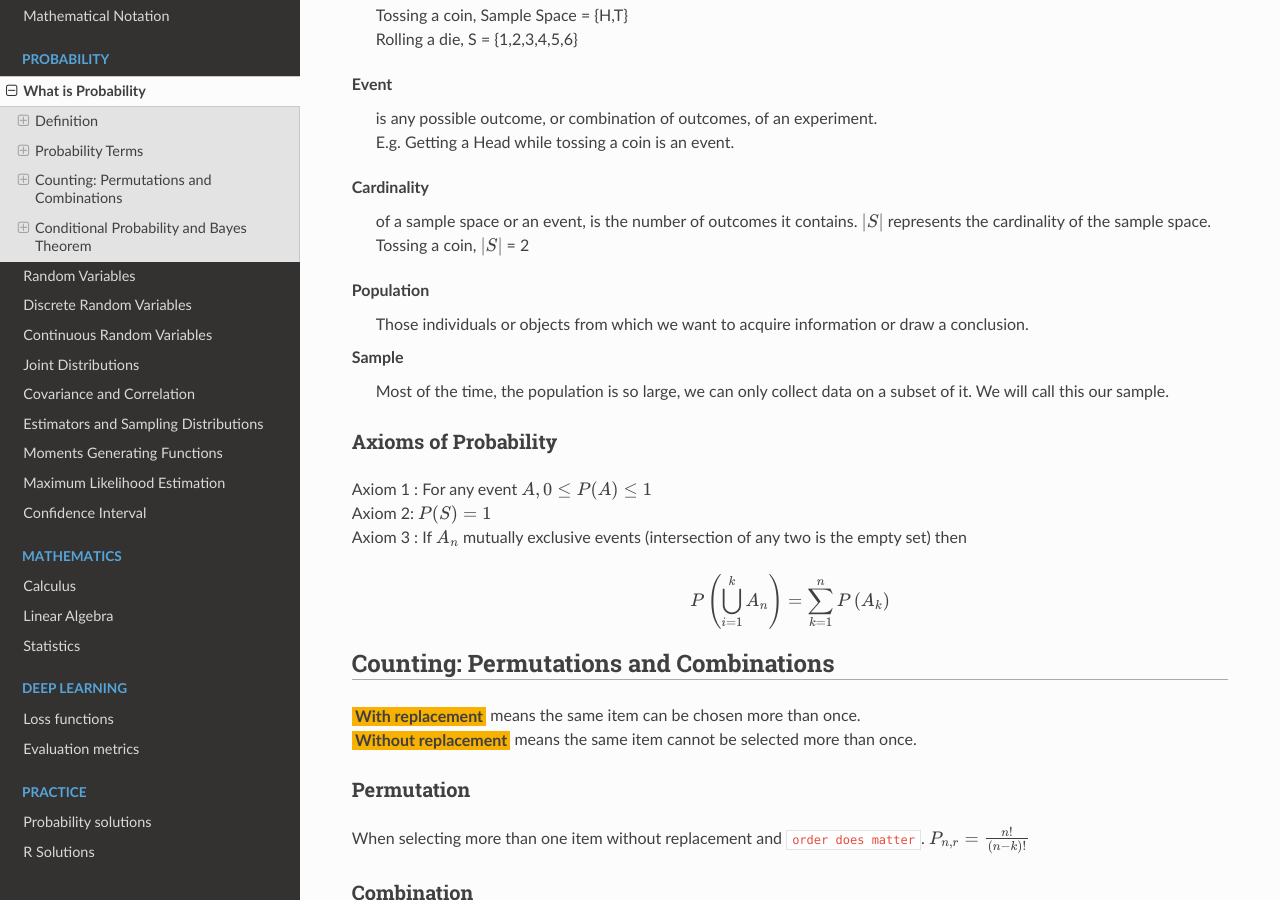
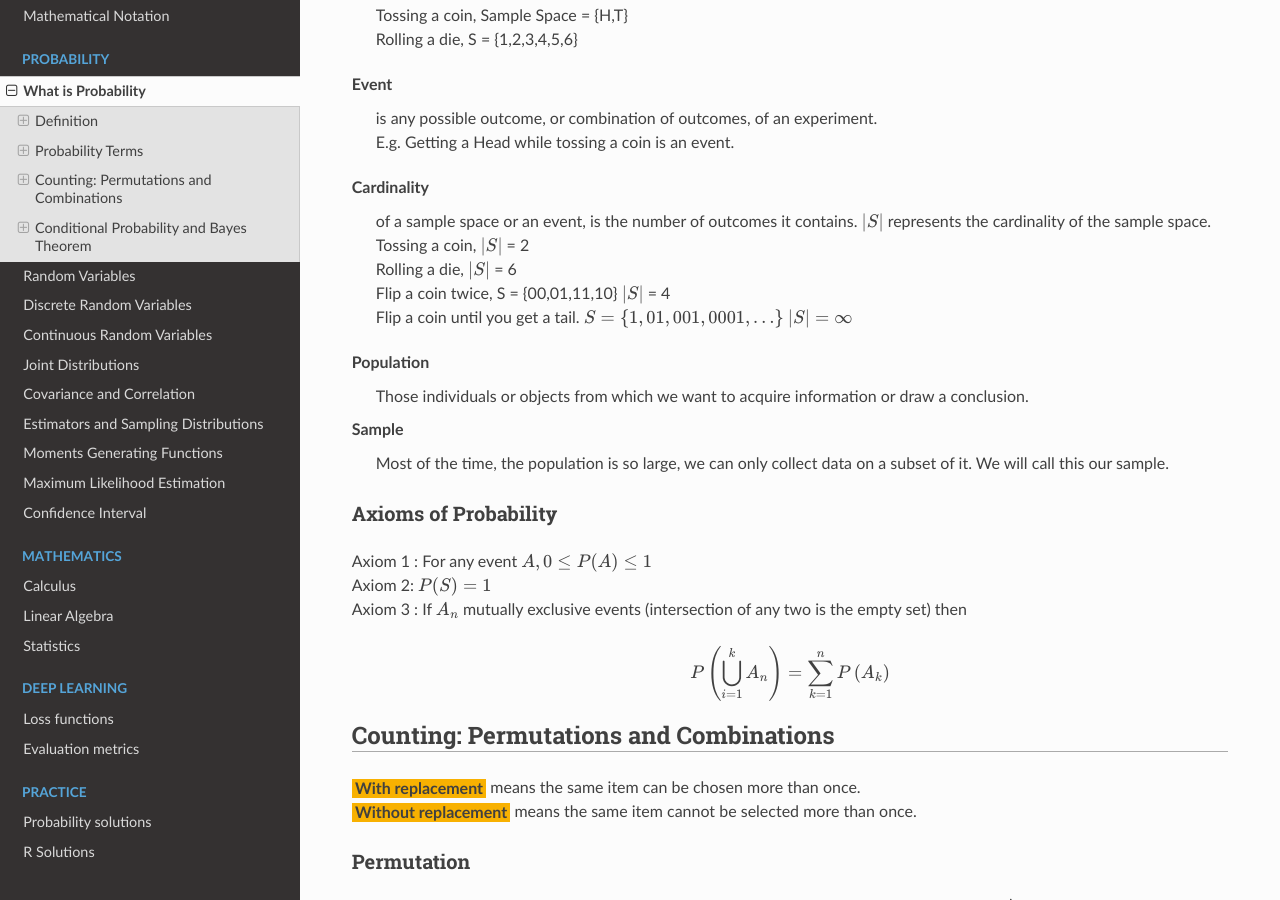
Before and after one commit to akkefa/ml-notes, a Sphinx documentation site: the page built from docs/probability/what_is_probability.rst, in a window 1280 px wide and 900 px high, scrolled down 1128 px. Built offline with Sphinx 7.4.7 and the Read the Docs theme 2.0.0, drawn with Linux system fonts in a browser that asks for light colours.

Commit message:
New changes.

```diff
--- a/docs/probability/what_is_probability.rst
+++ b/docs/probability/what_is_probability.rst
@@ -55,6 +55,9 @@ Some of the important probability terms are discussed here.
     Cardinality
         | of a sample space or an event, is the number of outcomes it contains. :math:`|S|` represents the cardinality of the sample space.
         | Tossing a coin, :math:`|S|` = 2
+        | Rolling a die, :math:`|S|` = 6
+        | Flip a coin twice, S = {00,01,11,10} :math:`|S|` = 4
+        | Flip a coin until you get a tail. :math:`S=\{1,01,001,0001, \ldots\}` :math:`|S| = \infty`
 
     Population
         Those individuals or objects from which we want to acquire information or draw a conclusion.
```
